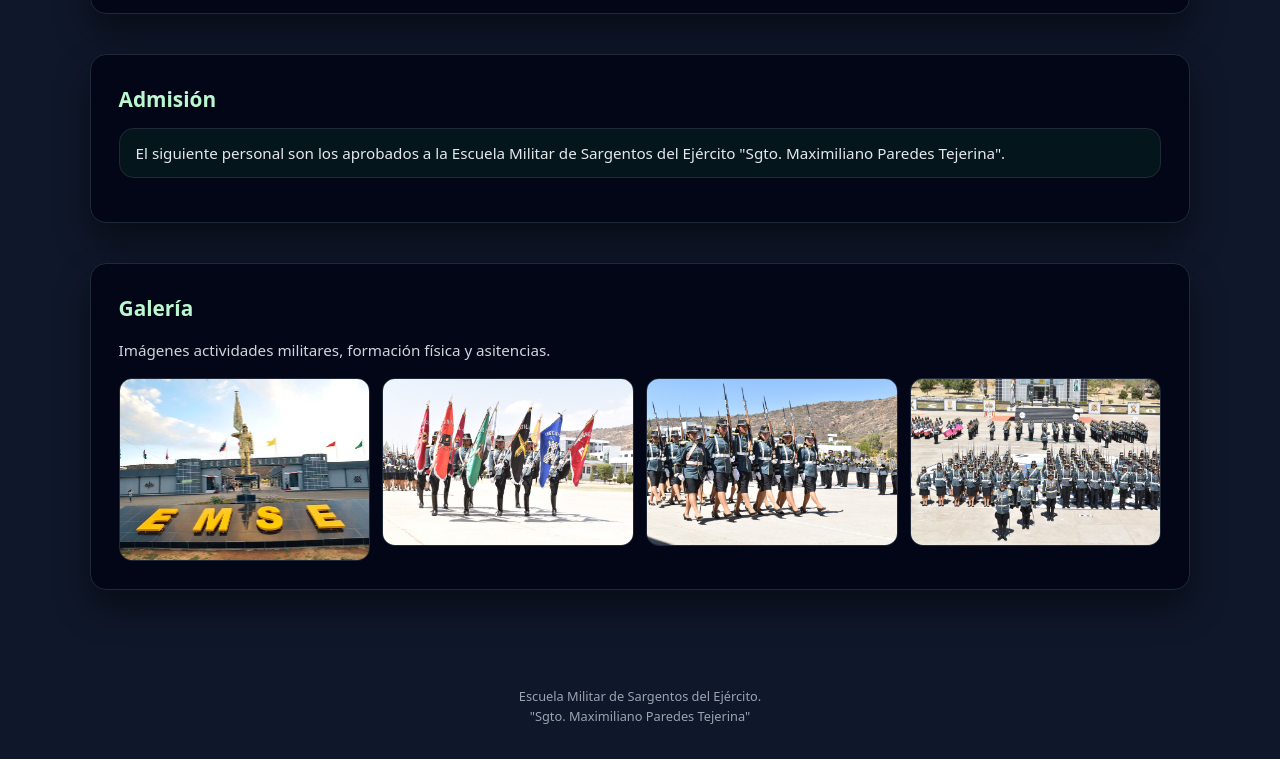
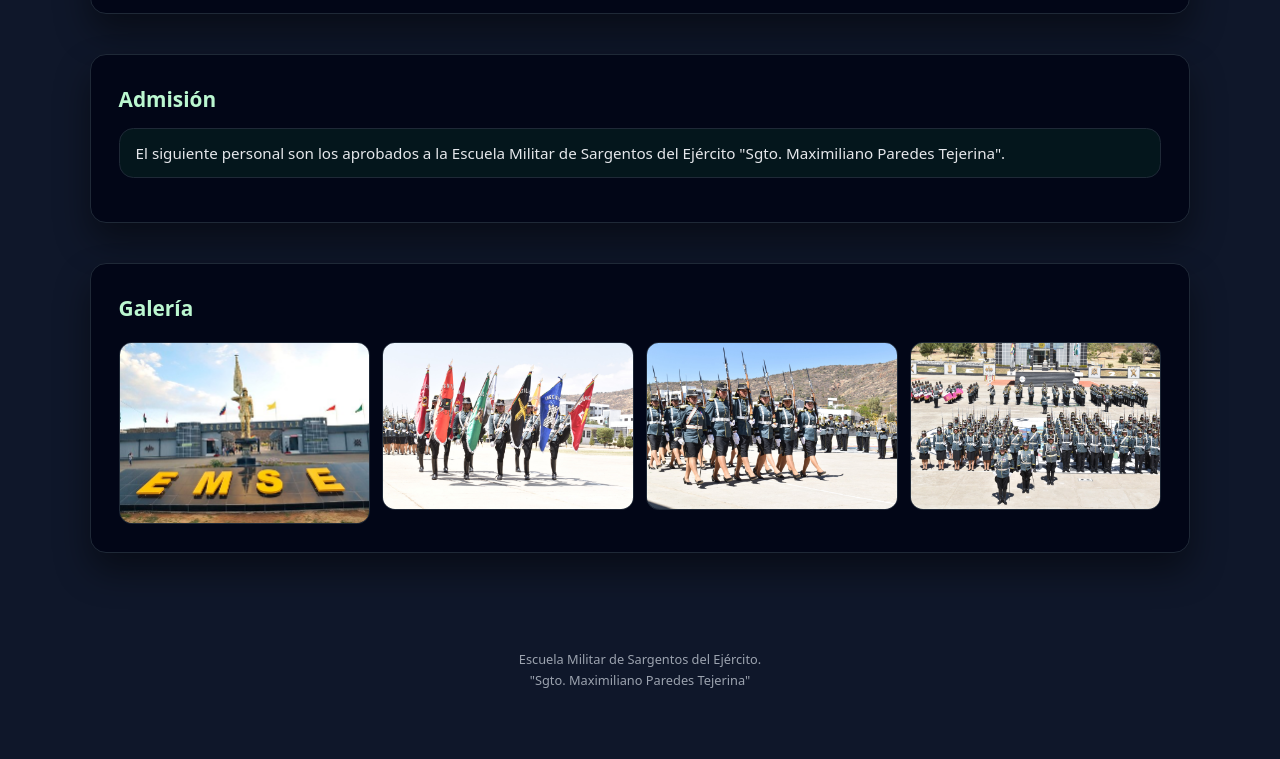
Before and after one commit to EMSE2025/emse.github.io, a plain HTML site: page index.html in a window 1280 px wide. Shown: the part 855-1614 px from the top of the page. After the commit the page ends 1577 px from the top, so only its background shows below. Drawn offline with Linux system fonts and the light colour scheme.

Commit message:
Update index.html

```diff
--- a/index.html
+++ b/index.html
@@ -89,7 +89,7 @@
     <section id="galeria" class="seccion">
       <h2>Galería</h2>
       <p>
-        Imágenes actividades militares, formación física y asitencias.
+
       </p>
       <div class="galeria">
         <img src="images/0.jpeg" alt="Formación de cadetes" />
```
